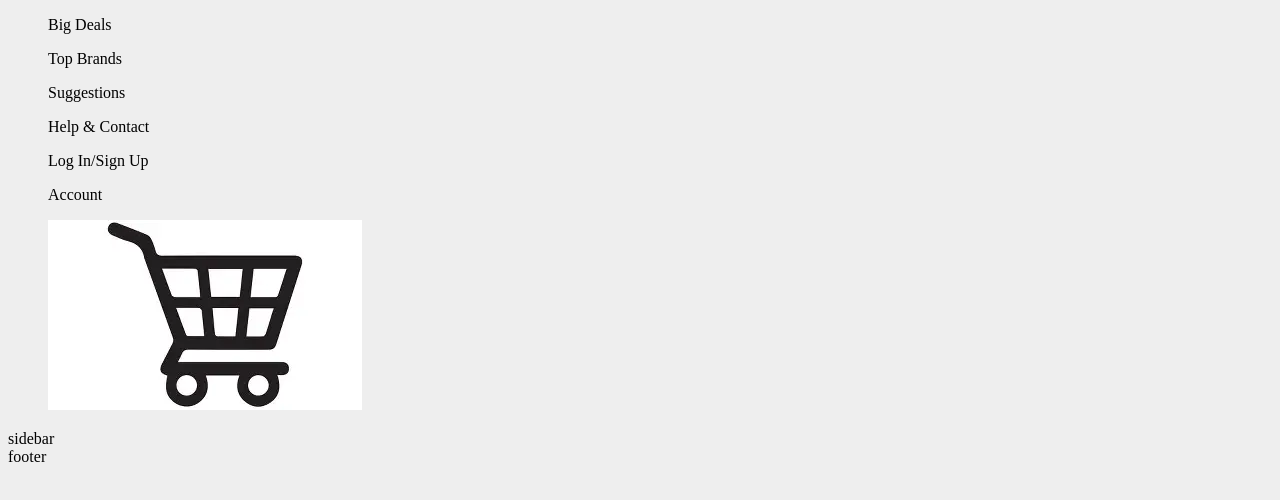
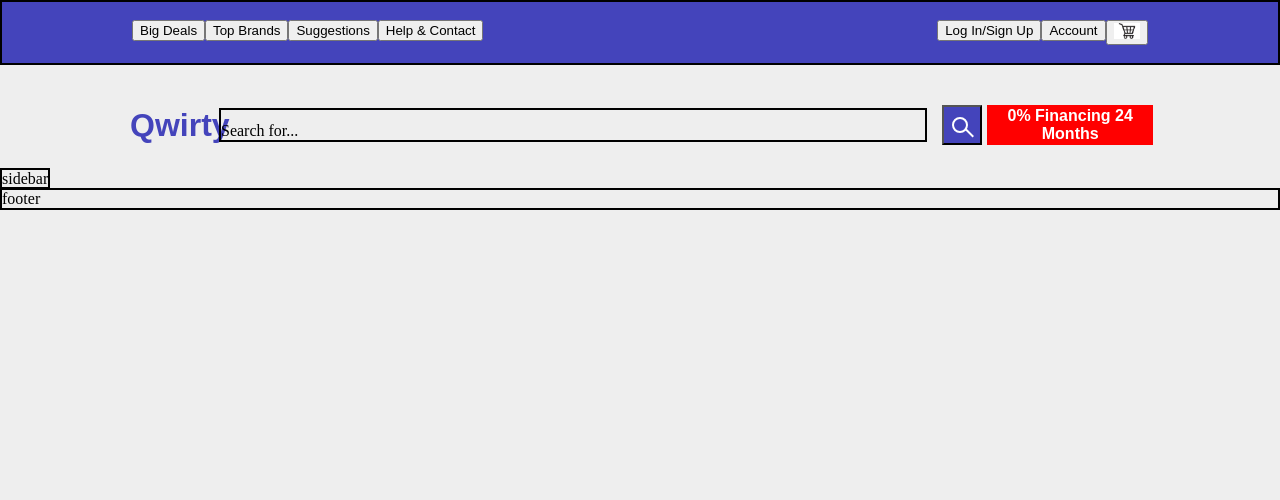
Before and after one commit to Nigel-Wrightington/qwirty, a plain HTML site: page index.html in a window 1280 px wide. Drawn offline with Linux system fonts and the light colour scheme.

Commit message:
improved header design

```diff
--- a/index.html
+++ b/index.html
@@ -6,7 +6,7 @@
 
     <link rel="stylesheet" href="style.css">
 
-    <title>Document</title>
+    <title>Qwirty</title>
 
 </head>
 
@@ -14,22 +14,30 @@
 <body>
 
     <header>
-        <nav>
-             <ul>Big Deals</ul>
-            <ul>Top Brands</ul>
-            <ul>Suggestions</ul>
-            <ul>Help & Contact</ul>
+        <nav class="top-container">
+            <section class="leftnav">
+                <ul><button>Big Deals</button></ul>
+                <ul><button>Top Brands</button></ul>
+                <ul><button>Suggestions</button></ul>
+                <ul><button>Help & Contact</button></ul>
+            </section>
 
-            <ul>Log In/Sign Up</ul>
-            <ul>Account</ul>
-            <ul><img src="/images/Shopping Cart.webp" alt="shopping cart"></ul>
+            <section class="rightnav">
+                <ul><button>Log In/Sign Up</button></ul>
+                <ul><button>Account</button></ul>
+                <ul><button><img src="/images/Shopping Cart.webp" alt="shopping cart" class="shop-cart-icon"></button></ul>
+            </section>
         </nav>
 
-        <bottomnav>
+        <nav class="bottom-container">
+            <h1>Qwirty</h1>
+            <div class="searchbar">Search for...</div>
+            <button class="mag-icon"><div class="glass"></div></button>
+
+            <button class="loan-button">0% Financing 24 Months</button>
 
 
-
-        </bottomnav>
+        </nav>
 
     </header>
 
--- a/style.css
+++ b/style.css
@@ -12,8 +12,145 @@
 
     body{
         background-color: #eee;
+        margin:0;
+        box-sizing:content-box;
+
     }
 
 
 
+
+
 }
+
+.shop-cart-icon{
+    height: 1rem;
+
+}
+
+.top-container{
+    border: solid black 2px;
+    display:flex;
+    flex-direction: row;
+    margin-left:0;
+    gap:2ch;
+    justify-content: space-between;
+
+
+    padding: 2px;
+    background-color: #44b;
+
+}
+
+section{
+    display:flex;
+    flex-direction:row;
+
+}
+
+.leftnav{
+    display:flex;
+    margin-left: 10vw;
+
+
+}
+
+.rightnav{
+margin-right: 10vw;
+
+}
+
+ul{
+    padding:0;
+}
+
+.bottom-container{
+
+    /*border: solid black 2px;*/
+    margin-top:15px;
+    display: flex;
+    flex-direction:row;
+    align-items: center;
+    padding-left:2px;
+}
+
+h1{
+    font-weight:light;
+    color:#44b;
+    width: 5vw;
+    margin-left: 10vw;
+    font-size:2rem;
+    font-family: sans-serif;
+
+}
+
+.searchbar{
+    border: solid black 2px;
+    width: 55vw;
+    height: 30px;
+    display:flex;
+    flex-direction:column;
+    justify-content:end;
+    margin-left: 25px;
+    margin-right: 15px;
+
+
+}
+
+
+.mag-icon{
+    background-color:#44b;
+    height: 2.5rem;
+    width: 2.5rem;
+    display:grid;
+    place-items:center;
+}
+
+.glass{
+position:relative;
+border: 2px solid white;
+width:.8rem;
+height: .8rem;
+border-radius: 50%;
+right: 8%;
+
+
+}
+
+.glass::before{
+    content: "";
+
+    position:absolute;
+    background-color: white;
+    width:.7rem;
+    height: 0.1rem;
+    top: 105%;
+    left: 82%;
+    transform:rotate(45deg);
+
+}
+
+.loan-button{
+    background-color: red;
+    color: white;
+    font-size: 1rem;
+    font-weight: bold;
+    border: none;
+    height: 40px;
+    width: 13vw;
+    margin-left: 5px;
+}
+
+
+
+sidebar{
+    border: solid black 2px;
+}
+
+footer{
+    border: solid black 2px;
+    display:flex;
+    flex-direction: column;
+
+
+}
```
Also changed, not shown: images/mag-glass-icon.jpeg (added), images/mag-glass2.jpeg (added), index.js (deleted).
